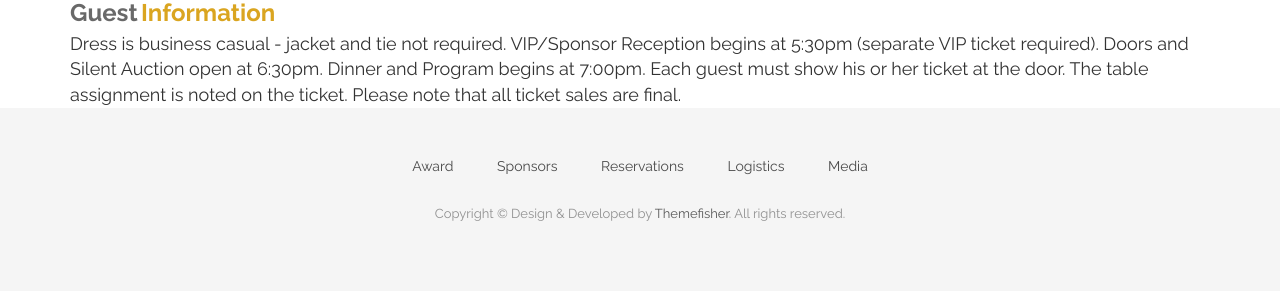
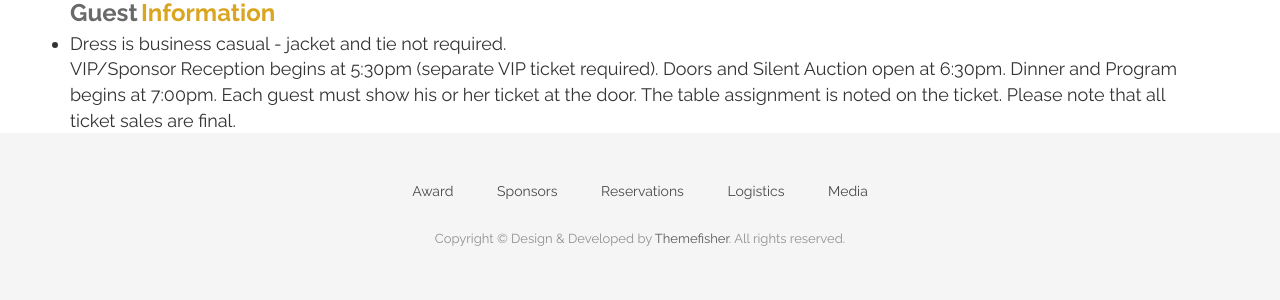
Before and after one commit to CruGlobal/NightofChampions, a Jekyll site: the page built from logistics.markdown, in a window 1280 px wide, cut to the strip 980-1296 px from the top of the page. Shown: the top 300 px of the strip. Built offline with Jekyll 4.4.1, drawn with Linux system fonts in a browser that asks for light colours; nearby versions of some CDN libraries; some web fonts are replaced.

Commit message:
Updated Logistics

```diff
--- a/logistics.markdown
+++ b/logistics.markdown
@@ -20,7 +20,8 @@ position: 5
 </div>
 <div>
 <font size="4">
-Dress is business casual - jacket and tie not required.
+<ul style="list-style-type:disc">
+<li>Dress is business casual - jacket and tie not required.</li>
 VIP/Sponsor Reception begins at 5:30pm (separate VIP ticket required).
 Doors and Silent Auction open at 6:30pm.
 Dinner and Program begins at 7:00pm.
```
